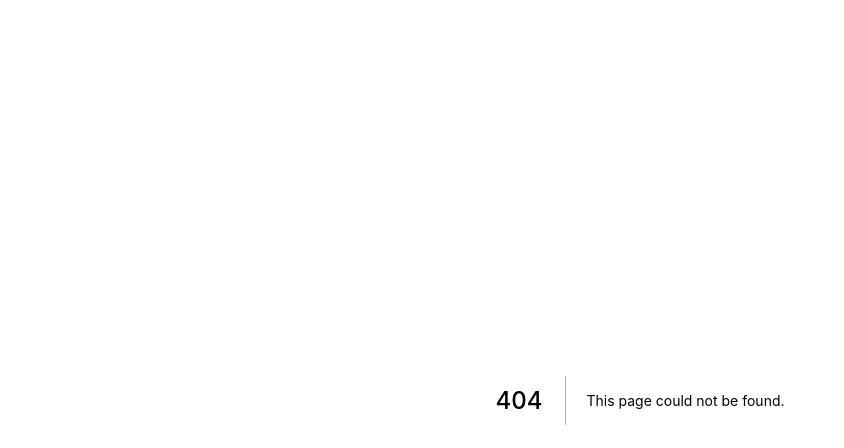
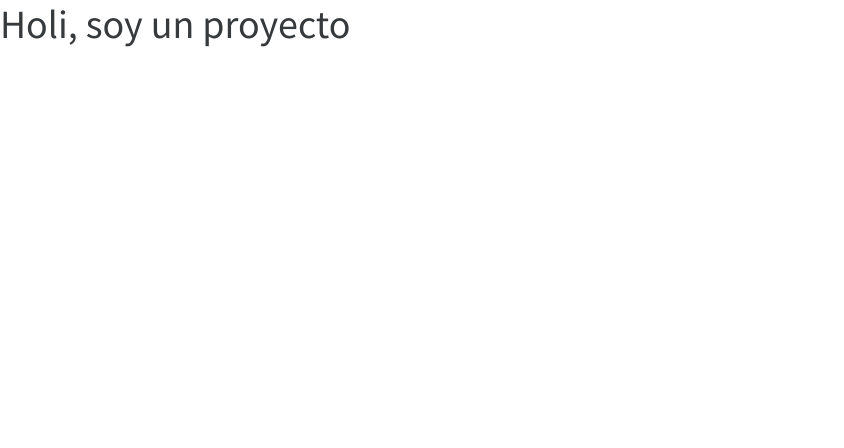
Before and after one commit to DuvanCorrea/My-portfolio, a Next.js app: page /proyects/1 in a window 1280 px wide. Before the commit this address had no page. Shown: the top 448 px of the page, without its empty margins (0-844 px from the left). Built offline with nearby package versions, Linux system fonts and the light colour scheme; a small style sheet from the web is missing.

Commit message:
ruta dinamica :D

```diff
--- /dev/null
+++ b/pages/proyects/[proyect].js
@@ -0,0 +1,7 @@
+const Proyect = () => {
+    return (
+        <h1>Holi, soy un proyecto</h1>
+    )
+}
+
+export default Proyect;
```
Also changed, not shown: pages/proyects/index.jsx (renamed from pages/proyects/proyects.jsx).
